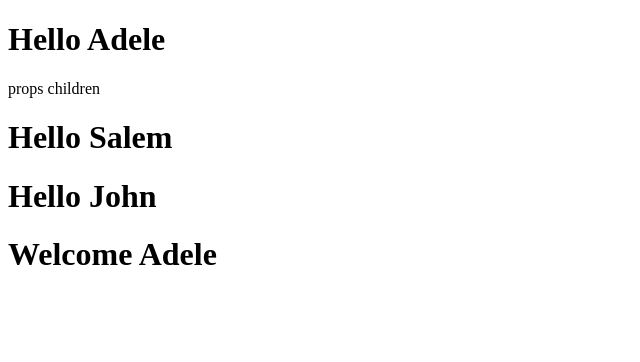
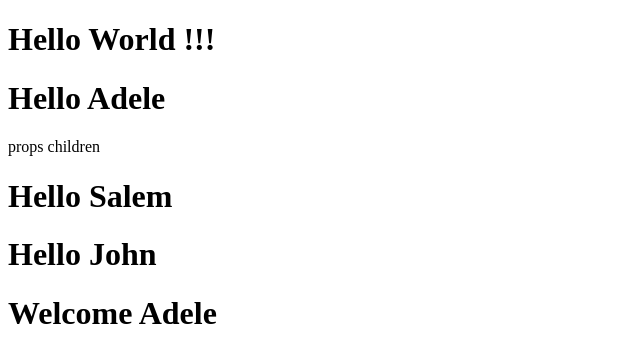
Before and after one commit to Optimus-ged/first_react_app, a React (Create React App) app: page / in a window 1280 px wide. Shown: the top 362 px of the page, without its empty margins (0-640 px from the left). Built offline with nearby package versions, Linux system fonts and the light colour scheme.

Commit message:
Hellowordl component created and used

```diff
--- a/src/react_trainings/App.js
+++ b/src/react_trainings/App.js
@@ -1,17 +1,19 @@
 import React, { Component } from "react";
 import Greet from "./components/Greet";
 import Welcome from "./components/Welcome";
+import { HelloWorld } from "./components/Hello";
 
 class App extends Component {
   render() {
     return (
       <div>
+        <HelloWorld />
         <Greet name="Adele">
           <p>props children</p>
         </Greet>
         <Greet name="Salem" />
         <Greet name="John" />
-        <Welcome  name="Adele"/>
+        <Welcome name="Adele" />
       </div>
     );
   }
--- /dev/null
+++ b/src/react_trainings/components/Hello.js
@@ -0,0 +1,3 @@
+import React from "react";
+
+export const HelloWorld = () => <h1>Hello World !!!</h1>;
```
